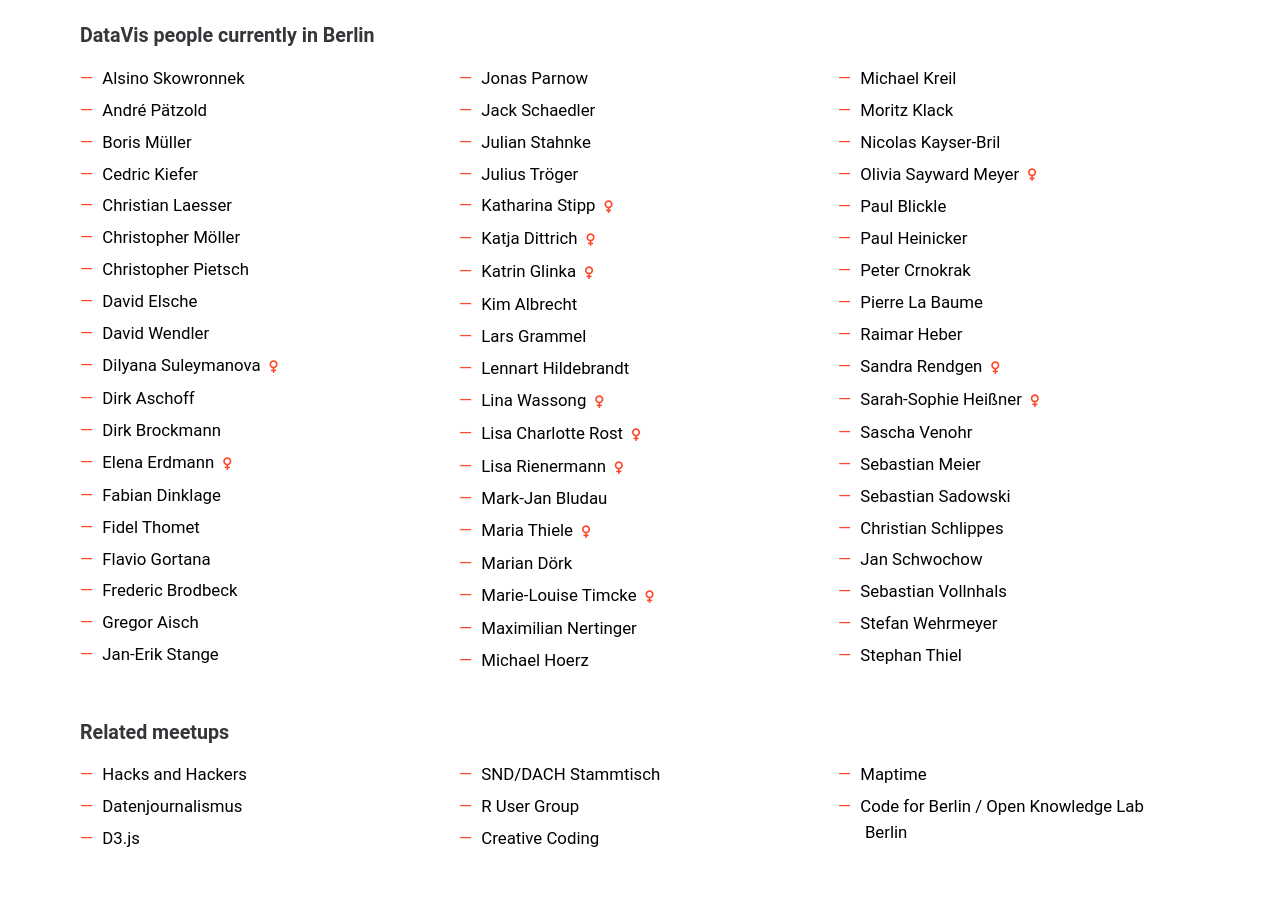
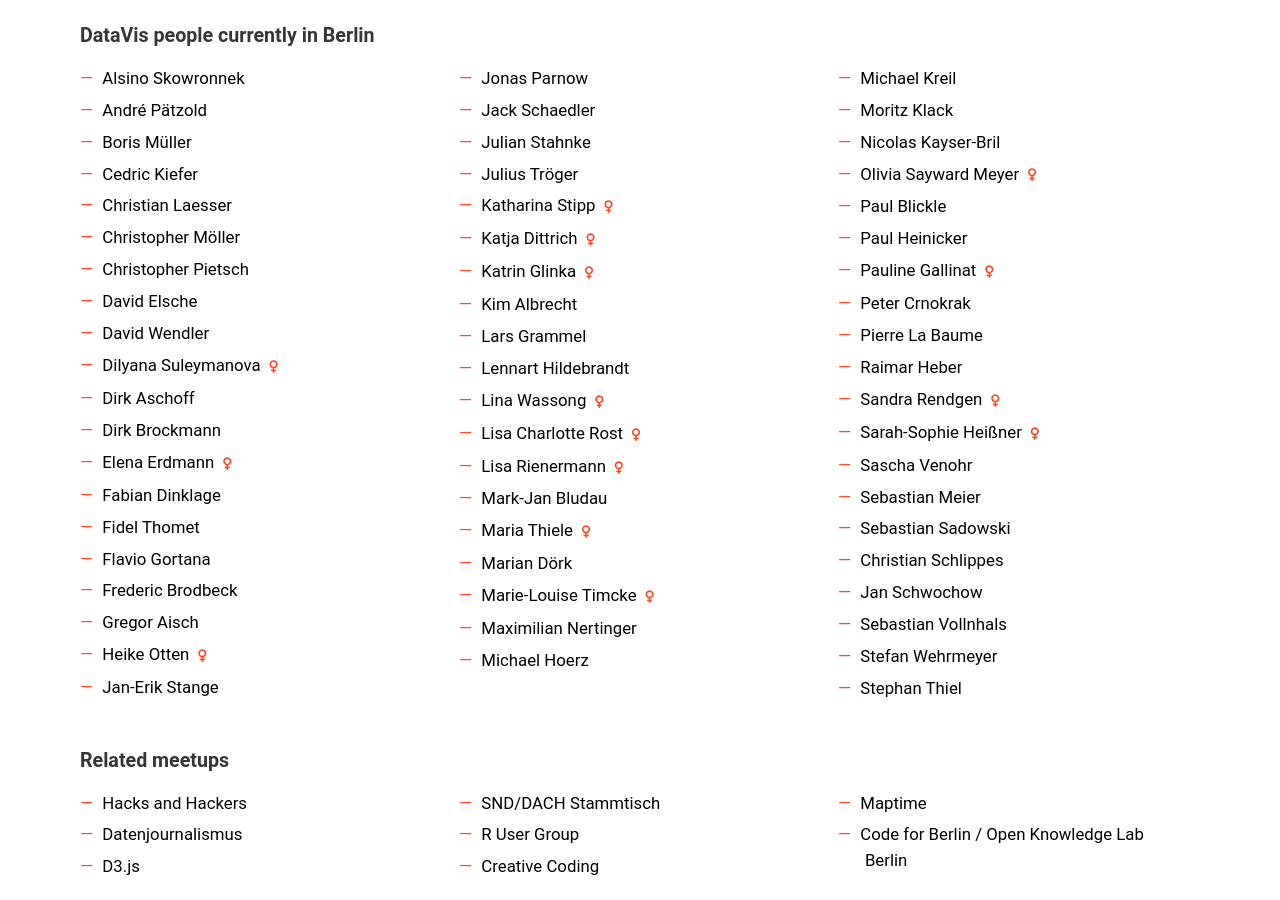
Before and after one commit to Data-Visualization-Berlin/datavis.berlin, a Jekyll site: the page built from index.html, in a window 1280 px wide and 900 px high, scrolled down 1990 px. Built offline with Jekyll 4.4.1, drawn with Linux system fonts in a browser that asks for light colours.

Commit message:
Pauline and Heike added

```diff
--- a/index.html
+++ b/index.html
@@ -149,6 +149,7 @@ layout: home
         <li><a href="https://twitter.com/flaviogortana">Flavio Gortana</a></li>
         <li><a href="http://www.freder.io">Frederic Brodbeck</a></li>
         <li><a href="https://twitter.com/driven_by_data">Gregor Aisch</a></li>
+        <li><a href="https://twitter.com/HeikeOtten_">Heike Otten <i class="demo-icon icon-female"></i></a></li>
         <li><a href="https://twitter.com/HerrStange">Jan-Erik Stange</a></li>
         <li><a href="https://twitter.com/zeto">Jonas Parnow</a></li>
         <li><a href="https://twitter.com/JackSchaedler">Jack Schaedler</a></li>
@@ -175,6 +176,7 @@ layout: home
         <li><a href="https://www.instagram.com/oliviasayward/">Olivia Sayward Meyer <i class="demo-icon icon-female"></i></a></li>
         <li><a href="https://twitter.com/colorfuldata">Paul Blickle</a></li>
         <li><a href="https://twitter.com/paulpunkt">Paul Heinicker</a></li>
+        <li><a href="https://twitter.com/paulinegallinat">Pauline Gallinat <i class="demo-icon icon-female"></i></a></li>
         <li><a href="http://www.petercrnokrak.com/">Peter Crnokrak</a></li>
         <li><a href="https://twitter.com/labaume_de">Pierre La Baume</a></li>
         <li><a href="https://xing.com/profile/Raimar_Heber">Raimar Heber</a></li>
```
